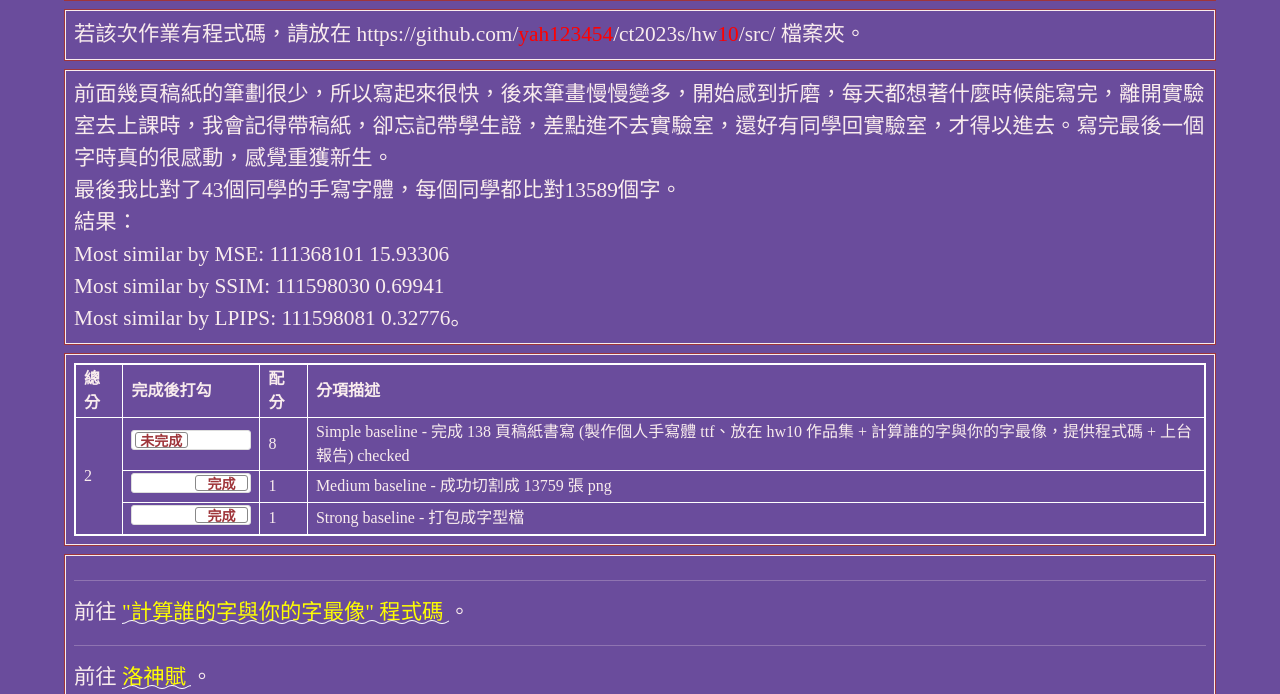
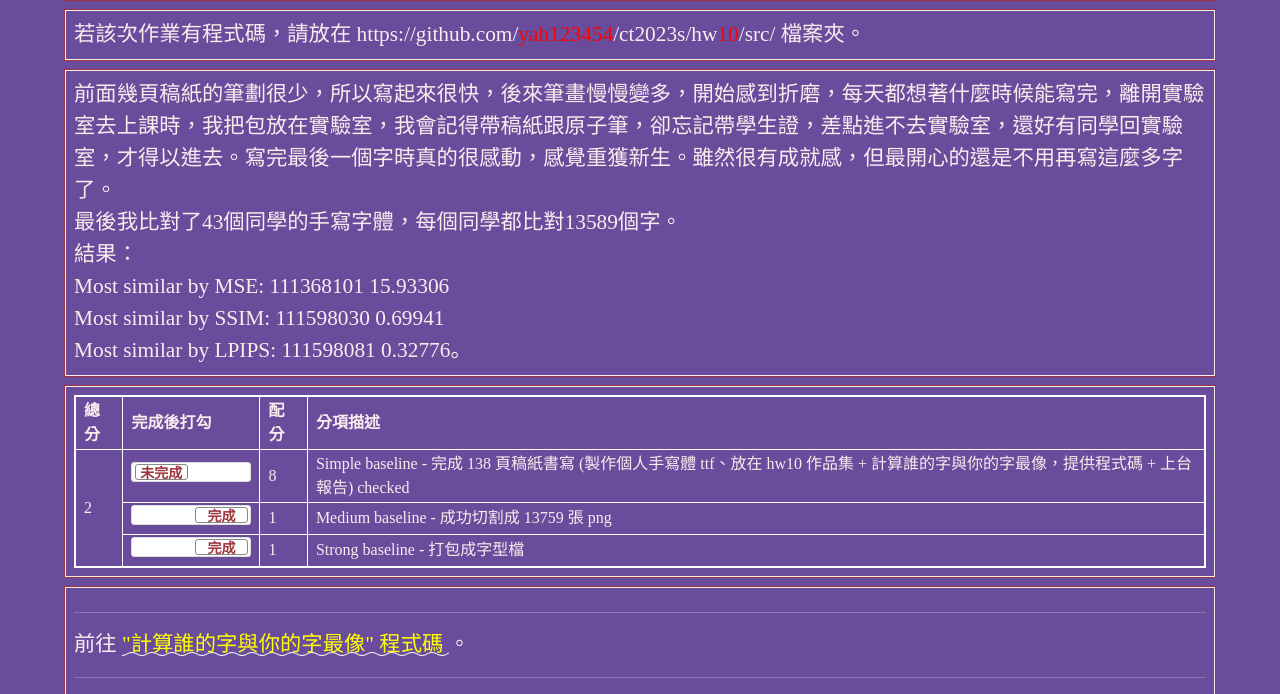
Before and after one commit to yah123454/ct2023s, a plain HTML site: page hw10/index.html in a window 1280 px wide. Shown: the part 83-777 px from the top of the page. Drawn offline with nearby package versions, Linux system fonts and the light colour scheme.

Commit message:
Update index.html

```diff
--- a/hw10/index.html
+++ b/hw10/index.html
@@ -186,7 +186,7 @@
   <!-- ------------------------------------------------>
   <div class="row hw12">
     <div class="col-md-12 twenty">
-      前面幾頁稿紙的筆劃很少，所以寫起來很快，後來筆畫慢慢變多，開始感到折磨，每天都想著什麼時候能寫完，離開實驗室去上課時，我會記得帶稿紙，卻忘記帶學生證，差點進不去實驗室，還好有同學回實驗室，才得以進去。寫完最後一個字時真的很感動，感覺重獲新生。<br>最後我比對了43個同學的手寫字體，每個同學都比對13589個字。<br>結果：<br>Most similar by MSE: 111368101 15.93306<br>Most similar by SSIM: 111598030 0.69941<br>Most similar by LPIPS: 111598081 0.32776。
+      前面幾頁稿紙的筆劃很少，所以寫起來很快，後來筆畫慢慢變多，開始感到折磨，每天都想著什麼時候能寫完，離開實驗室去上課時，我把包放在實驗室，我會記得帶稿紙跟原子筆，卻忘記帶學生證，差點進不去實驗室，還好有同學回實驗室，才得以進去。寫完最後一個字時真的很感動，感覺重獲新生。雖然很有成就感，但最開心的還是不用再寫這麼多字了。<br>最後我比對了43個同學的手寫字體，每個同學都比對13589個字。<br>結果：<br>Most similar by MSE: 111368101 15.93306<br>Most similar by SSIM: 111598030 0.69941<br>Most similar by LPIPS: 111598081 0.32776。
     </div>
   </div>
 
```
